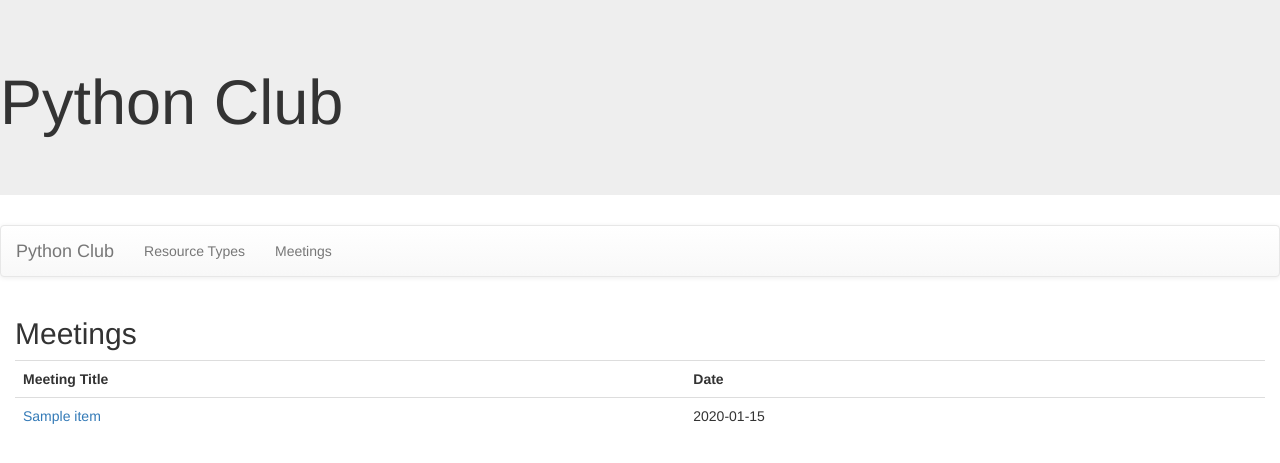
After one commit to sunshinejen/itc-172, a Django app: template club/templates/club/meetings.html in a window 1280 px wide. The commit adds this page. Shown: the top 463 px of the page. Run offline with Django 3.2, Linux system fonts and the light colour scheme; the template is opened without the code that fills it: most values are stand-ins (such as "Sample title", 1, 10 or a date in 2020); some libraries are stand-ins or nearby versions.

Commit message:
Assignment6 Meeting and detail
Assignment6 Meeting and detail

```diff
--- a/club/templates/base.html
+++ b/club/templates/base.html
@@ -18,8 +18,8 @@
                 <a class="navbar-brand" href="{% url 'index' %}">Python Club</a>
             </div>
             <ul class="nav navbar-nav">
-                <li><a href="{% url 'resourcetype' %}">Resource Types</li>
-                <li>Dummy</li>
+                <li><a href="{% url 'resourcetype' %}">Resource Types</a></li>
+                <li><a href="{% url 'getmeeting' %}">Meetings</a></li>
             </ul>
         </div>
     </nav>
--- /dev/null
+++ b/club/templates/club/meetings.html
@@ -0,0 +1,20 @@
+{% extends 'base.html' %}
+{% block content %}
+
+<h2>Meetings</h2>
+<table class='table'>
+    <tr>
+        <th>Meeting Title</th>
+        <th>Date</th>
+    </tr>
+    {% for item in meeting_list %}
+    <tr>
+        <td><a href="{% url 'details' id=item.id %}">{{ item.meetingtitle }}</td>
+        <td>{{item.meetingdate}}</td>
+    </tr>
+    {% endfor %}
+
+
+</table>
+
+{% endblock %}
```
Also changed, not shown: club/templates/club/details.html (added, +8 -0 lines).
